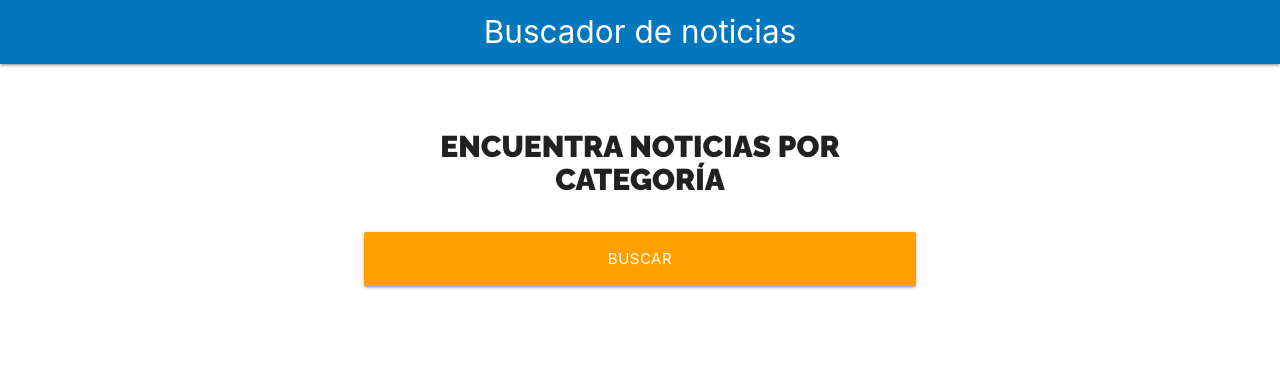
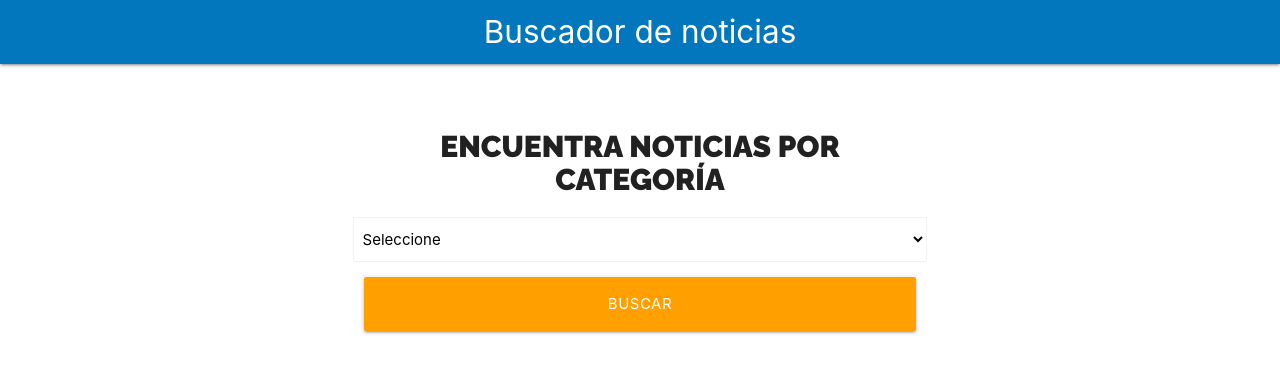
Before and after one commit to nvizcarra/news-search, a React (Create React App) app: page / in a window 1280 px wide. Shown: the top 372 px of the page. Built offline with nearby package versions, Linux system fonts and the light colour scheme.

Commit message:
Create Custom Hook for Select

```diff
--- a/src/components/Formulario.jsx
+++ b/src/components/Formulario.jsx
@@ -1,12 +1,19 @@
 import React from 'react';
 import styles from './Formulario.module.css';
+import useSelect from '../hooks/useSelect';
 
 const Formulario = () => {
+
+    // Utilizar custom hook
+    const [ categoria, SelectNoticias ] = useSelect();
+
     return (
         <div className={`${styles.buscador} row`}>
             <div className="col s12 m8 offset-m2">
                 <form>
                     <h2 className={styles.heading}>Encuentra Noticias por Categoría</h2>
+
+                    <SelectNoticias />
 
                     <div className="input-field col s12">
                         <input
--- /dev/null
+++ b/src/hooks/useSelect.jsx
@@ -0,0 +1,20 @@
+import React, {useState} from 'react';
+
+const useSelect = (stateInicial, opciones) => {
+
+    // State del custom hook
+    const [state, actualizarState] = useState('');
+
+    const SelectNoticias = () => (
+        <select
+            className="browser-default"
+        >
+            <option value="">Seleccione</option>
+
+        </select>
+    );
+
+    return [state, SelectNoticias];
+}
+
+export default useSelect;
```
